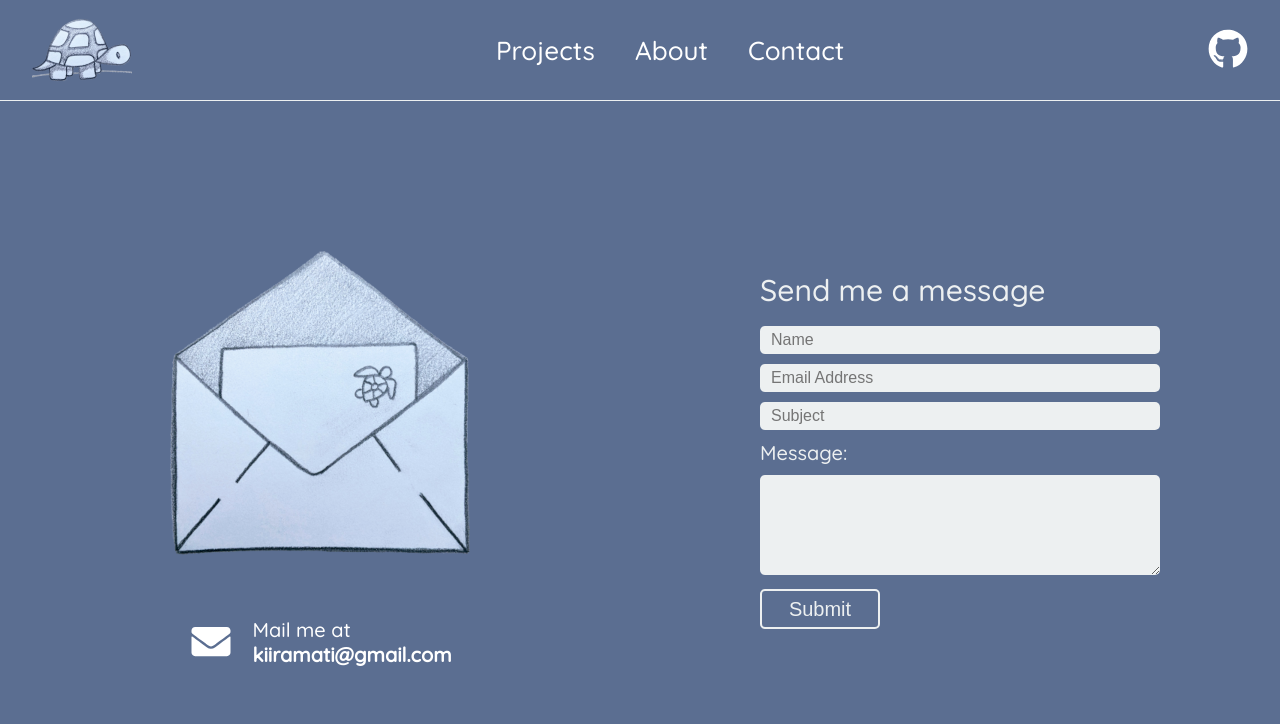
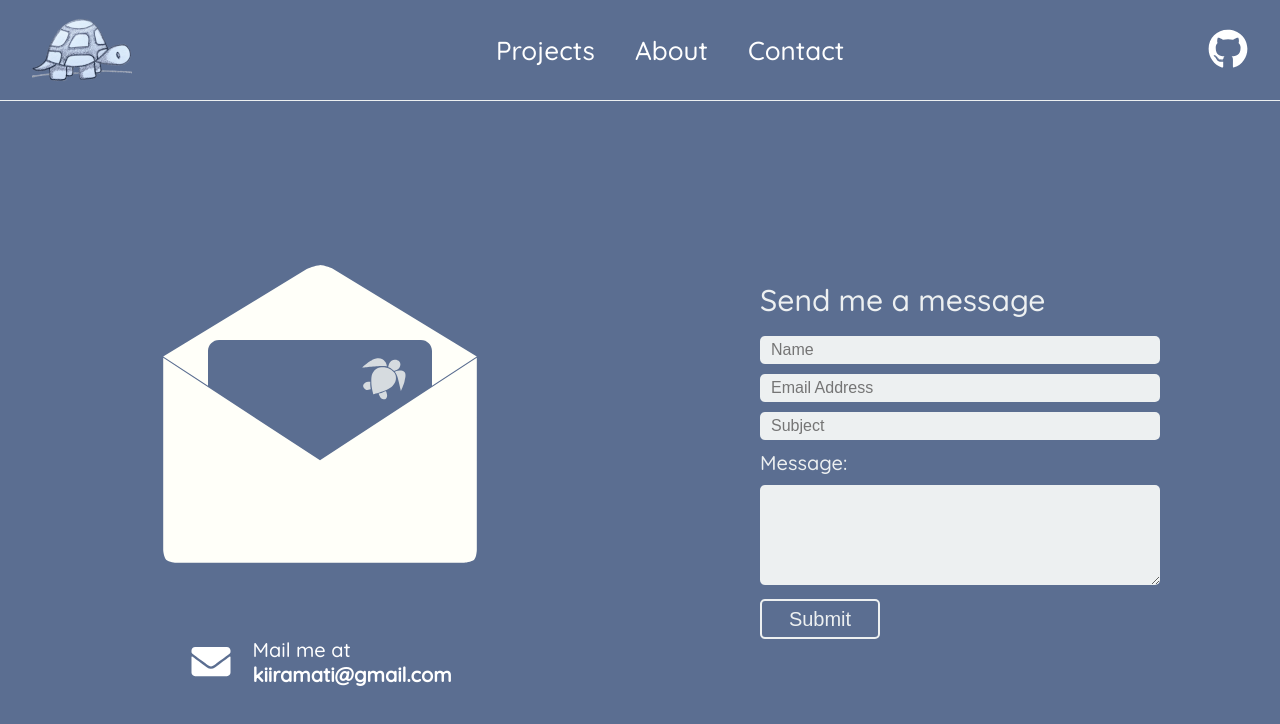
Before and after one commit to kiiramat/kiiramat-website, a React (Create React App) app: page /contact in a window 1280 px wide. Shown: the top 724 px of the page. Built offline with nearby package versions, Linux system fonts and the light colour scheme.

Commit message:
added envelope to contact page

```diff
--- /dev/null
+++ b/src/components/Envelope.css
@@ -0,0 +1,3 @@
+.envelope {
+    width: 50%;
+}
--- /dev/null
+++ b/src/components/Envelope.js
@@ -0,0 +1,62 @@
+import "./Envelope.css";
+
+function Envelope() {
+  const defaultStyles = {
+    fill: "#fffff9",
+    stroke: "none"
+  };
+
+  return (
+    <div className="envelope">
+      <svg viewBox="0 0 100 100">
+        <path
+          style={defaultStyles}
+          d="M 49.955078 4.4140625 C 48.585039 4.4164892 46 5.5292969 46 5.5292969 L 1 33 L 15 42.142578 L 15 31.232422 C 15 29.326041 16.535025 27.791016 18.441406 27.791016 L 81.558594 27.791016 C 83.464975 27.791016 85 29.326041 85 31.232422 L 85 42.142578 L 99 33 L 54 5.5390625 C 54 5.5390625 51.35434 4.4115839 49.955078 4.4140625 z "
+          id="envelope-top"
+        />
+        <path
+          style={defaultStyles}
+          d="m 1.0037913,33.387294 v 60.0625 c 0,0 0.166879,2.26204 0.90625,3 0.769735,0.768266 3.125,0.9375 3.125,0.9375 H 94.972541 c 0,0 2.464126,-0.183224 3.25,-1 0.702499,-0.730123 0.78125,-2.9375 0.78125,-2.9375 v -60.0625 l -49,32 z"
+          id="envelope-bottom"
+        />
+        <g
+          id="turtle"
+          transform="translate(107.66316,-3.2239267)"
+          style={{ opacity: "0.751" }}>
+          <path
+            style={{ ...defaultStyles, fill: "#fffff9" }}
+            id="body"
+            d="m -41.625,44.09375 c 0,-1.505284 0.04513,-2.215895 0.625,-3.09375 0.440276,-0.666525 1.263374,-1.187233 1.974314,-1.358296 C -37.368943,39.243068 -36,40 -36,40 c 0,0 1.79517,0.847232 2.010844,2.206346 0.28848,1.817919 -0.515693,2.518575 -0.950565,3.091639 -0.354314,0.466907 -1.401107,1.132328 -2.76873,1.683327 C -38.822582,47.430182 -41,48 -41,48 c 0,0 -0.625,-2.08106 -0.625,-3.90625 z"
+          />
+          <path
+            style={{ ...defaultStyles, fill: "#fffff9" }}
+            id="head"
+            d="m -36.347656,39.507812 c 0,0 0.147166,-0.746742 0.285163,-1.067661 0.213194,-0.495794 0.558587,-0.768276 0.558587,-0.768276 0,0 0.520452,-0.445903 1.155328,-0.466272 0.714406,-0.02292 1.098578,0.243616 1.098578,0.243616 0,0 0.765487,0.435182 0.716928,1.184177 -0.04718,0.727715 -0.228461,0.95905 -0.513803,1.30801 -0.404381,0.494541 -1.488281,0.769531 -1.488281,0.769531 0,0 -0.322723,-0.372653 -0.736232,-0.634373 -0.505731,-0.320089 -1.076268,-0.568752 -1.076268,-0.568752 z"
+          />
+          <path
+            style={{ ...defaultStyles, fill: "#fffff9" }}
+            id="right-flipper"
+            d="m -34.265625,40.953125 c 0,0 0.842835,-0.404856 1.516202,-0.388209 0.737991,0.01825 0.876914,-0.02723 1.390048,0.431178 0.71675,0.640304 0.356452,1.864481 0.117188,2.949219 -0.235835,1.069189 -1.132813,3.070312 -1.132813,3.070312 0,0 -0.75491,-3.3593 -1.097209,-4.456919 -0.287909,-0.923215 -0.793416,-1.605581 -0.793416,-1.605581 z"
+          />
+          <path
+            style={{ ...defaultStyles, fill: "#fffff9" }}
+            id="left-flipper"
+            d="m -36.786518,39.320289 c 0,0 -0.0104,-0.761104 -0.381316,-1.304647 -0.409797,-0.600522 -0.739719,-0.815563 -0.739719,-0.815563 0,0 -0.563501,-0.44696 -1.486123,-0.451827 -1.00541,-0.0053 -1.806572,0.426105 -1.806572,0.426105 0,0 -1.039022,0.604208 -1.535096,0.957093 -0.671389,0.477597 -1.83448,1.565604 -1.83448,1.565604 0,0 4.478829,-0.487527 6.21912,-0.511369 1.096916,-0.01503 1.564186,0.134604 1.564186,0.134604 z"
+          />
+          <path
+            style={{ ...defaultStyles, fill: "#fffff9" }}
+            id="right-leg"
+            d="m -39.332816,47.817729 c 0,0 0.834241,-0.223816 1.218216,-0.374395 0.367326,-0.144049 1.046736,-0.476342 1.046736,-0.476342 0,0 0.457181,1.022512 0.375651,1.546796 -0.06095,0.391944 -0.251776,0.865841 -0.618719,1.016466 -0.393325,0.161455 -0.899202,-0.05174 -1.237437,-0.309359 -0.417184,-0.317756 -0.784447,-1.403166 -0.784447,-1.403166 z"
+          />
+          <path
+            style={{ ...defaultStyles, fill: "#fffff9" }}
+            id="left-leg"
+            d="m -41.946652,44.070705 c 0,0 -0.02833,0.77504 -0.0093,1.140463 0.02268,0.43666 0.156439,1.24369 0.156439,1.24369 0,0 -1.072299,0.337646 -1.512944,0.12327 -0.449711,-0.21879 -0.888019,-0.718811 -0.875,-1.21875 0.01215,-0.466736 0.466591,-0.867492 0.875,-1.09375 0.394448,-0.218523 1.365805,-0.194923 1.365805,-0.194923 z"
+          />
+        </g>
+      </svg>
+    </div>
+  );
+}
+
+export default Envelope;
--- a/src/pages/Contact.js
+++ b/src/pages/Contact.js
@@ -1,9 +1,9 @@
 import { faEnvelope } from "@fortawesome/free-solid-svg-icons";
 import { FontAwesomeIcon } from "@fortawesome/react-fontawesome";
 import react from "react";
+import Envelope from "../components/Envelope";
 import InputField from "../components/InputField";
 import TextArea from "../components/TextArea";
-import envelope from "../images/envelope.png";
 import "./Contact.css";
 
 class Contact extends react.Component {
@@ -32,7 +32,7 @@ class Contact extends react.Component {
         <div className="contact-div">
           <div className="horizontal">
             <div className="vertical envelope-mail_me-div">
-              <img className="envelope" src={envelope} alt="Envelope" />
+              <Envelope />
               <a className="mail-me" href="mailto:kiiramati@gmail.com">
                 <div>
                   <FontAwesomeIcon className="mail-me-icon" icon={faEnvelope} />
```
Also changed, not shown: src/images/envelope.png (deleted).
